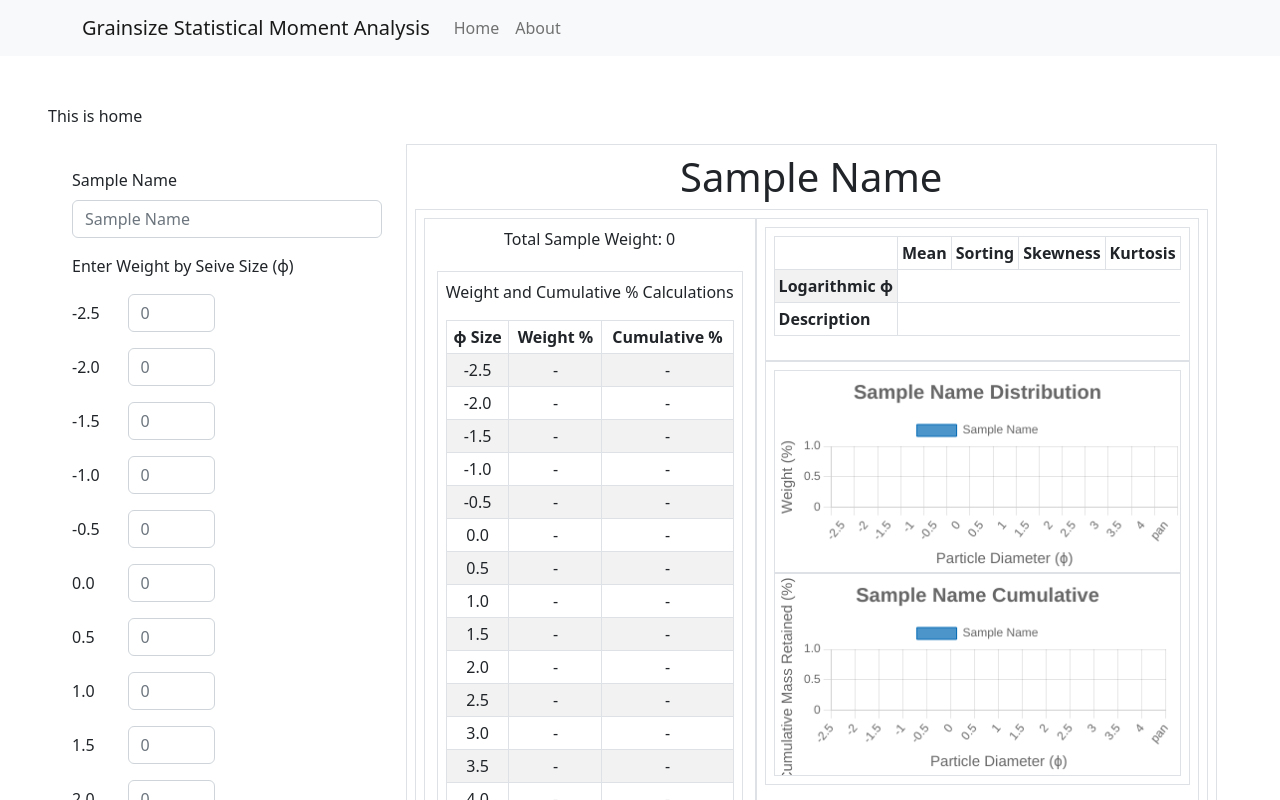
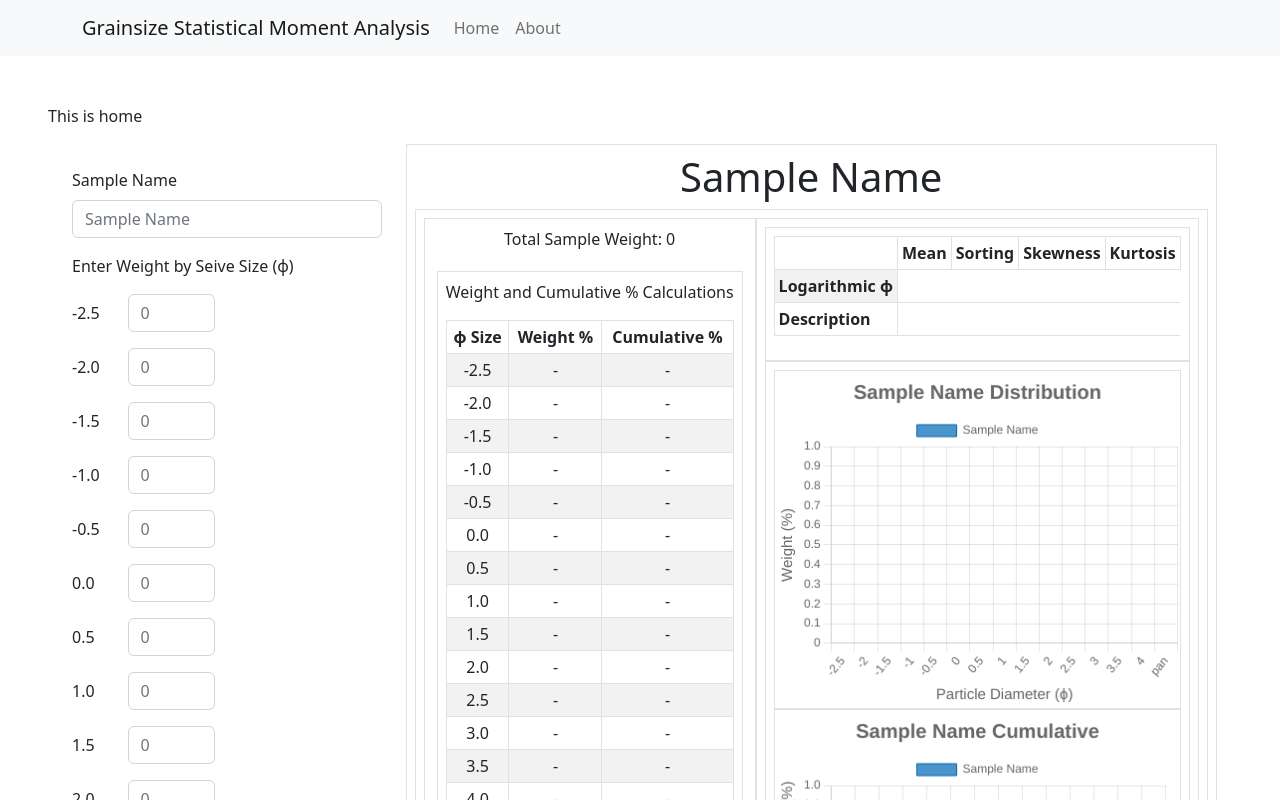
Before and after one commit to KCrandall6/grainsize-statisticalmoment-analysis, a React (Create React App) app: page / in a window 1280 px wide. Shown: the top 800 px of the page. Built offline with nearby package versions, Linux system fonts and the light colour scheme; the HTML template or start-up script is replaced by a standard one.

Commit message:
size adjusted for graph displays

```diff
--- a/src/pages/Home/components/DistributionGraphs.jsx
+++ b/src/pages/Home/components/DistributionGraphs.jsx
@@ -106,7 +106,7 @@ const DistributionGraphs = ({calculationsData}) => {
           font: {
               size: 15
           }
-        },
+        }
       },
       'x-axis-2': {
         title: {
@@ -114,8 +114,11 @@ const DistributionGraphs = ({calculationsData}) => {
           text: 'Particle Diameter (ϕ)',
           font: {
               size: 15
-          }
-        },
+          },
+          position: 'bottom',
+          align: 'center',
+          rotation: 0
+        }
       }
     },
     plugins: {
@@ -135,13 +138,13 @@ const DistributionGraphs = ({calculationsData}) => {
         <Bar
           className='border'
           data={barData}
-          style={{ width: "100%", height: "50%" }}
+          height={250}
           options={barDataOptions}
           />
         <Line
           className='border'
           data={lineData}
-          style={{ width: "100%", height: "50%" }}
+          height={250}
           options={lineDataOptions}
         />
     </div>
```
